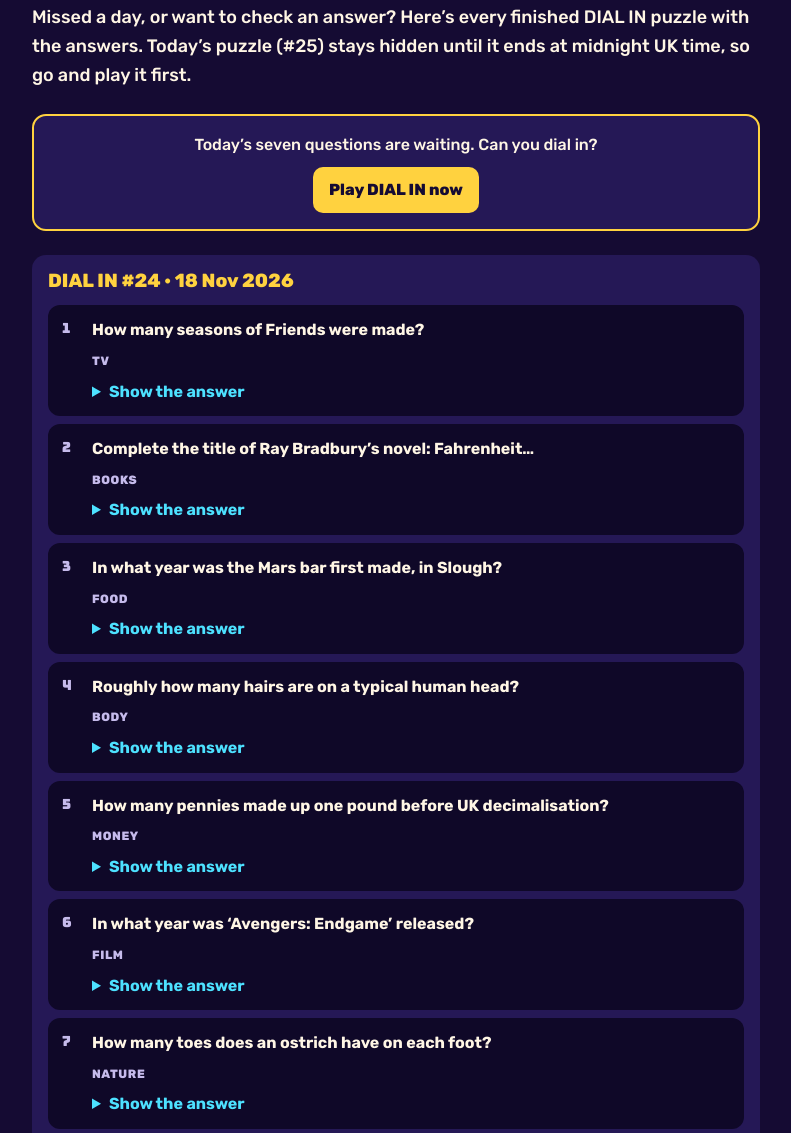
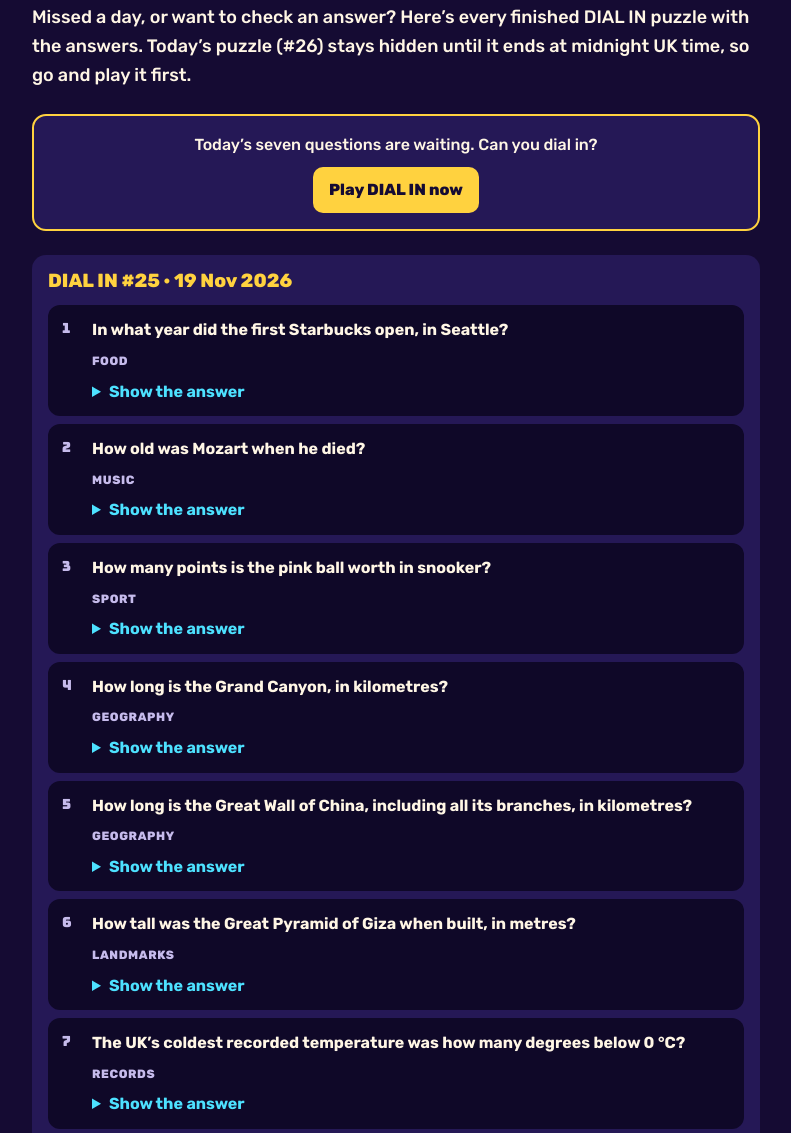
Before and after one commit to CHWCodex/Dial-In, a plain HTML site: page past-puzzles.html in a window 1280 px wide. Shown: the part 146-1279 px from the top of the page, without its empty margins (244-1035 px from the left). Drawn offline with Linux system fonts and the light colour scheme.

Commit message:
Daily: update past puzzles and sitemap

```diff
--- a/past-puzzles.html
+++ b/past-puzzles.html
@@ -6,13 +6,13 @@
 <meta name="theme-color" content="#150b33">
 <meta name="color-scheme" content="dark">
 <title>DIAL IN Answers – Past Daily Puzzles and Solutions</title>
-<meta name="description" content="Answers to every past DIAL IN daily puzzle, up to #24: all seven number trivia questions with the right answers and explanations.">
+<meta name="description" content="Answers to every past DIAL IN daily puzzle, up to #25: all seven number trivia questions with the right answers and explanations.">
 <link rel="canonical" href="https://playdialin.com/past-puzzles">
 <link rel="icon" type="image/svg+xml" href="icons/favicon.svg">
 <meta property="og:type" content="article">
 <meta property="og:site_name" content="DIAL IN">
 <meta property="og:title" content="DIAL IN Answers – Past Daily Puzzles and Solutions">
-<meta property="og:description" content="Answers to every past DIAL IN daily puzzle, up to #24: all seven number trivia questions with the right answers and explanations.">
+<meta property="og:description" content="Answers to every past DIAL IN daily puzzle, up to #25: all seven number trivia questions with the right answers and explanations.">
 <meta property="og:image" content="https://playdialin.com/icons/og-image.png">
 <meta property="og:url" content="https://playdialin.com/past-puzzles">
 <meta name="twitter:card" content="summary_large_image">
@@ -59,8 +59,27 @@ summary{cursor:pointer;color:var(--link);font-weight:700}
     <a class="btn" href="./">Play today’s puzzle</a>
   </div>
   <h1>Past puzzles and answers</h1>
-  <p class="lede">Missed a day, or want to check an answer? Here’s every finished DIAL IN puzzle with the answers. Today’s puzzle (#25) stays hidden until it ends at midnight UK time, so go and play it first.</p>
+  <p class="lede">Missed a day, or want to check an answer? Here’s every finished DIAL IN puzzle with the answers. Today’s puzzle (#26) stays hidden until it ends at midnight UK time, so go and play it first.</p>
   <div class="cta"><p>Today’s seven questions are waiting. Can you dial in?</p><a class="btn" href="./">Play DIAL IN now</a></div>
+  <section class="pz" id="puzzle-25">
+    <h2>DIAL IN #25 · 19 Nov 2026</h2>
+    <ol class="qs">
+    <li><p class="q">In what year did the first Starbucks open, in Seattle?</p><span class="cat">Food</span>
+      <details><summary>Show the answer</summary><p class="a"><b>1971</b>. 1971, at Pike Place Market.</p></details></li>
+    <li><p class="q">How old was Mozart when he died?</p><span class="cat">Music</span>
+      <details><summary>Show the answer</summary><p class="a"><b>35 years old</b>. 35 (1756–1791).</p></details></li>
+    <li><p class="q">How many points is the pink ball worth in snooker?</p><span class="cat">Sport</span>
+      <details><summary>Show the answer</summary><p class="a"><b>6 points</b>. Pink is worth 6.</p></details></li>
+    <li><p class="q">How long is the Grand Canyon, in kilometres?</p><span class="cat">Geography</span>
+      <details><summary>Show the answer</summary><p class="a"><b>446 km</b>. 446 km (277 miles).</p></details></li>
+    <li><p class="q">How long is the Great Wall of China, including all its branches, in kilometres?</p><span class="cat">Geography</span>
+      <details><summary>Show the answer</summary><p class="a"><b>21,196 km</b>. 21,196 km, according to China’s 2012 survey.</p></details></li>
+    <li><p class="q">How tall was the Great Pyramid of Giza when built, in metres?</p><span class="cat">Landmarks</span>
+      <details><summary>Show the answer</summary><p class="a"><b>146 metres</b>. About 146.6 m originally.</p></details></li>
+    <li><p class="q">The UK’s coldest recorded temperature was how many degrees below 0 °C?</p><span class="cat">Records</span>
+      <details><summary>Show the answer</summary><p class="a"><b>27.2°C below zero</b>. −27.2 °C, recorded three times in the Scottish Highlands.</p></details></li>
+    </ol>
+  </section>
   <section class="pz" id="puzzle-24">
     <h2>DIAL IN #24 · 18 Nov 2026</h2>
     <ol class="qs">
--- a/sitemap.xml
+++ b/sitemap.xml
@@ -1,8 +1,8 @@
 <?xml version="1.0" encoding="UTF-8"?>
 <urlset xmlns="http://www.sitemaps.org/schemas/sitemap/0.9">
-  <url><loc>https://playdialin.com/</loc><lastmod>2026-11-19</lastmod><changefreq>daily</changefreq></url>
+  <url><loc>https://playdialin.com/</loc><lastmod>2026-11-20</lastmod><changefreq>daily</changefreq></url>
   <url><loc>https://playdialin.com/how-to-play</loc><changefreq>monthly</changefreq></url>
-  <url><loc>https://playdialin.com/past-puzzles</loc><lastmod>2026-11-19</lastmod><changefreq>daily</changefreq></url>
+  <url><loc>https://playdialin.com/past-puzzles</loc><lastmod>2026-11-20</lastmod><changefreq>daily</changefreq></url>
   <url><loc>https://playdialin.com/number-trivia-questions</loc><changefreq>monthly</changefreq></url>
   <url><loc>https://playdialin.com/estimation-game</loc><changefreq>monthly</changefreq></url>
   <url><loc>https://playdialin.com/terms</loc><changefreq>yearly</changefreq></url>
```
